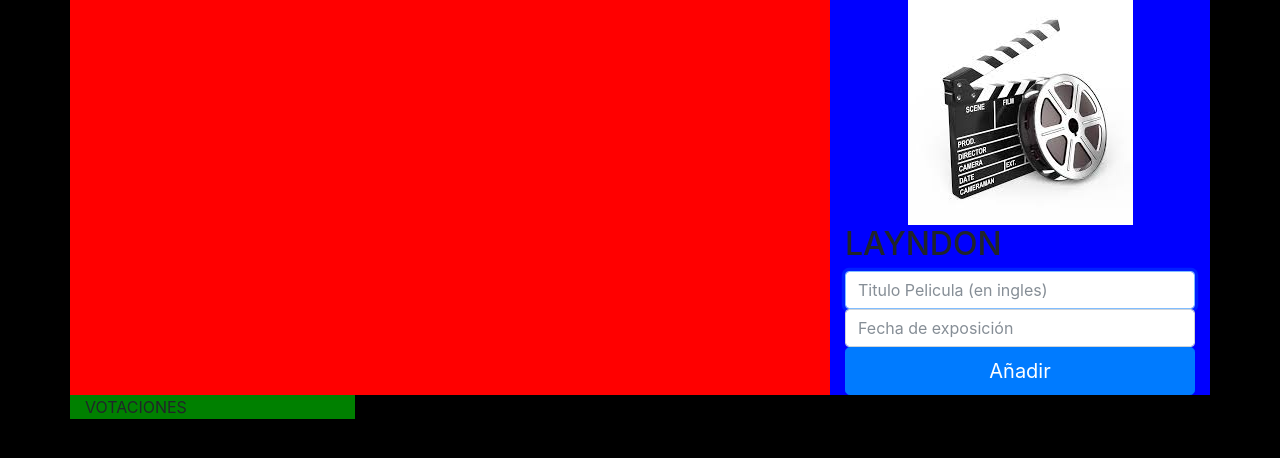
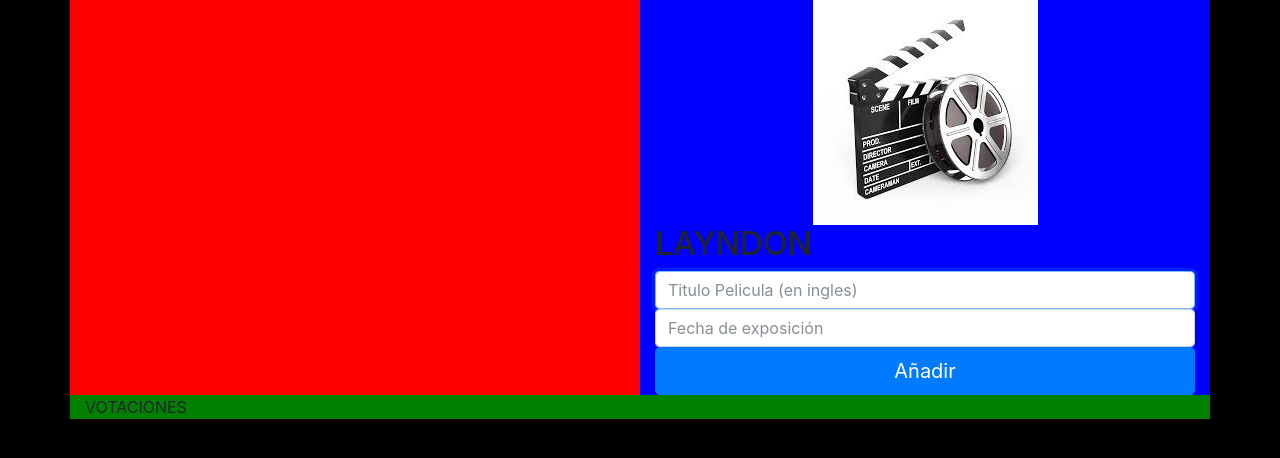
Before and after one commit to Davidfhk/Layndon, a PHP site: template App/layndon/templates/admin/master.twig in a window 1280 px wide. Shown: the top 458 px of the page. Run offline with PHP 8.4, Linux system fonts and the light colour scheme; the template is opened without the code that fills it, so the values that code supplies are empty; some libraries are stand-ins or nearby versions.

Commit message:
Corrección en las dimensiones, dependiendo de la resolución

```diff
--- a/App/layndon/templates/admin/master.twig
+++ b/App/layndon/templates/admin/master.twig
@@ -15,10 +15,10 @@
 <body>
 <div class="container">
     <div class="row {# align-items-center #}">
-        <div style="background-color:red" class="col-8">
+        <div style="background-color:red" class="col-sm-12 col-md-6">
             {% block list_films %}{% endblock %}
         </div>
-        <div style="background-color:blue" class="col-4">
+        <div style="background-color:blue" class="col-sm-12 col-md-6">
         <form class="form-signin" method="post" action="{{ path_for ('add-film') }}">
             <img id="logo" src="../../App/layndon/img/cine.jpg">
             <h2 class="form-signin-heading">LAYNDON</h2>
@@ -29,7 +29,7 @@
             <input class="btn btn-lg btn-primary btn-block" type="submit" value="Añadir">
         </form>
         </div>
-        <div style="background-color:green" class="col-3">VOTACIONES</div>
+        <div style="background-color:green" class="col-12">VOTACIONES</div>
     </div>
 
   </div>
```
